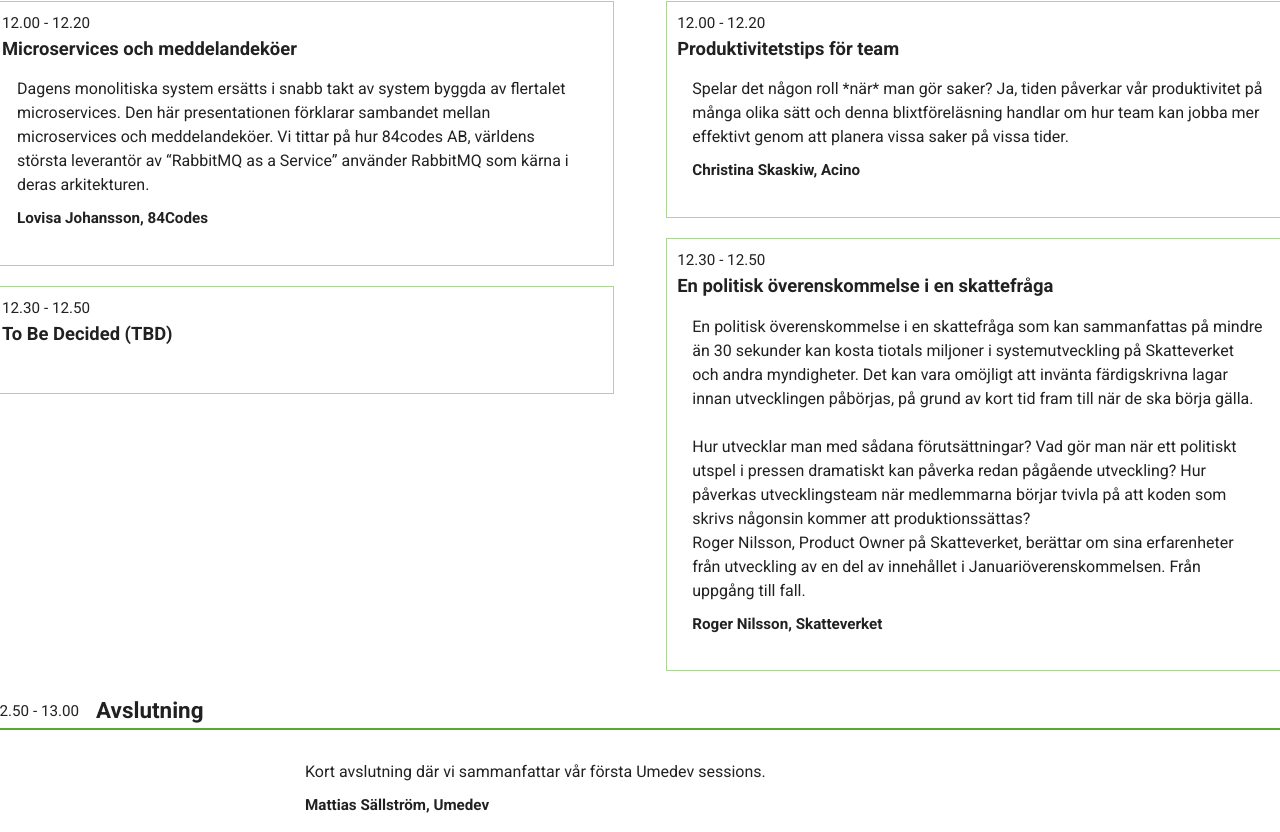
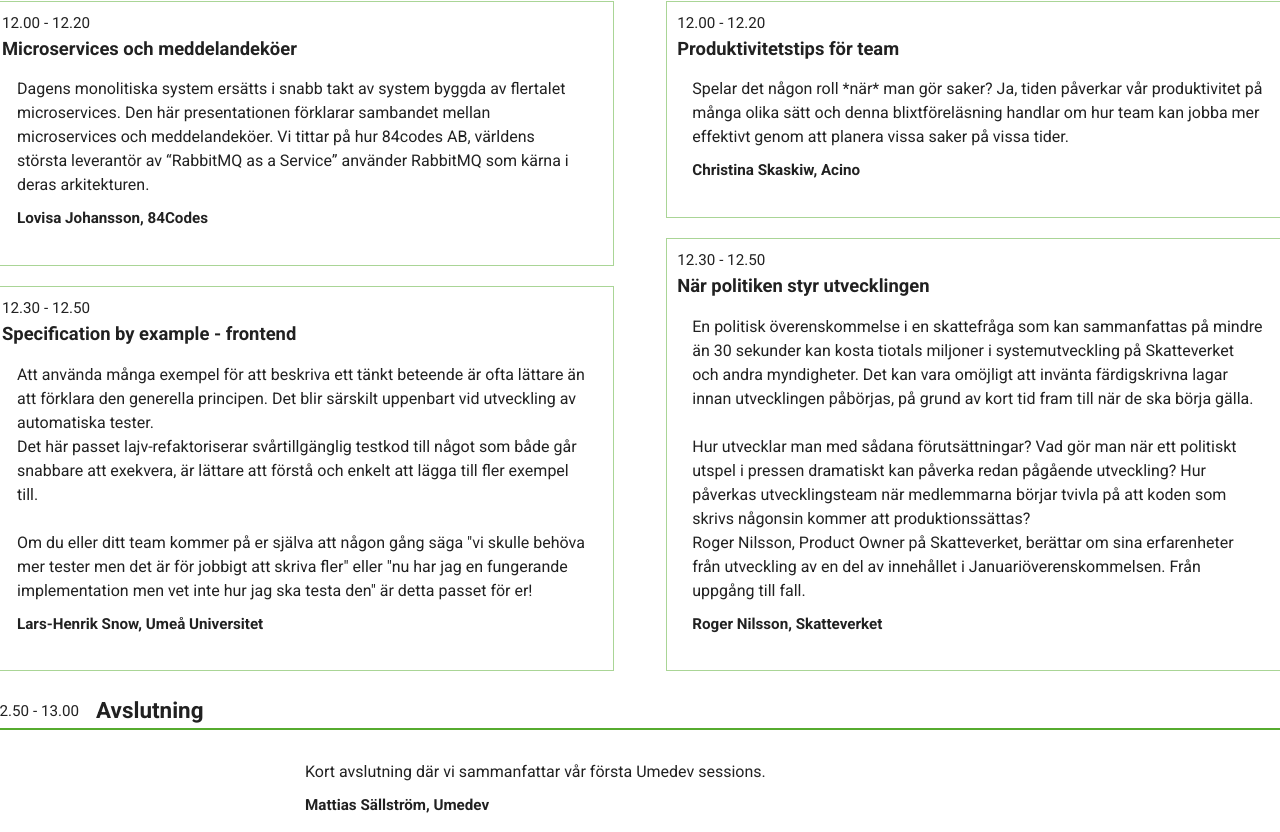
Before and after one commit to umedevkonferens/umedev, a Vue app: page /program in a window 1280 px wide. Shown: the part 1358-2190 px from the top of the page. Built offline with nearby package versions, Linux system fonts and the light colour scheme; what vuefire would draw is missing.

Commit message:
Lade till Lars-Henriks pass

```diff
--- a/src/views/Program.vue
+++ b/src/views/Program.vue
@@ -49,7 +49,7 @@
                 förändras.
               </p>
               <span class="speaker">
-                Mikael Wiberg, Professor i Informatik, Umeå universitet
+                Mikael Wiberg, Professor i Informatik, Umeå Universitet
               </span>
             </span>
           </div>
@@ -75,10 +75,27 @@
               </div>
               <div class="row">
                 <span class="time">12.30 - 12.50</span>
-                <h4>To Be Decided (TBD)</h4>
+                <h4>Specification by example - frontend</h4>
                 <span class="content">
-                  <p class="program-description"></p>
-                  <span class="speaker"> </span>
+                  <p class="program-description">
+                    Att använda många exempel för att beskriva ett tänkt
+                    beteende är ofta lättare än att förklara den generella
+                    principen. Det blir särskilt uppenbart vid utveckling av
+                    automatiska tester.
+                    <br />Det här passet lajv-refaktoriserar svårtillgänglig
+                    testkod till något som både går snabbare att exekvera, är
+                    lättare att förstå och enkelt att lägga till fler exempel
+                    till.
+                    <br />
+                    <br />
+                    Om du eller ditt team kommer på er själva att någon gång
+                    säga "vi skulle behöva mer tester men det är för jobbigt att
+                    skriva fler" eller "nu har jag en fungerande implementation
+                    men vet inte hur jag ska testa den" är detta passet för er!
+                  </p>
+                  <span class="speaker"
+                    >Lars-Henrik Snow, Umeå Universitet
+                  </span>
                 </span>
               </div>
             </div>
@@ -99,7 +116,7 @@
               </div>
               <div class="row">
                 <span class="time">12.30 - 12.50</span>
-                <h4>En politisk överenskommelse i en skattefråga</h4>
+                <h4>När politiken styr utvecklingen</h4>
                 <span class="content">
                   <p class="program-description">
                     En politisk överenskommelse i en skattefråga som kan
```
